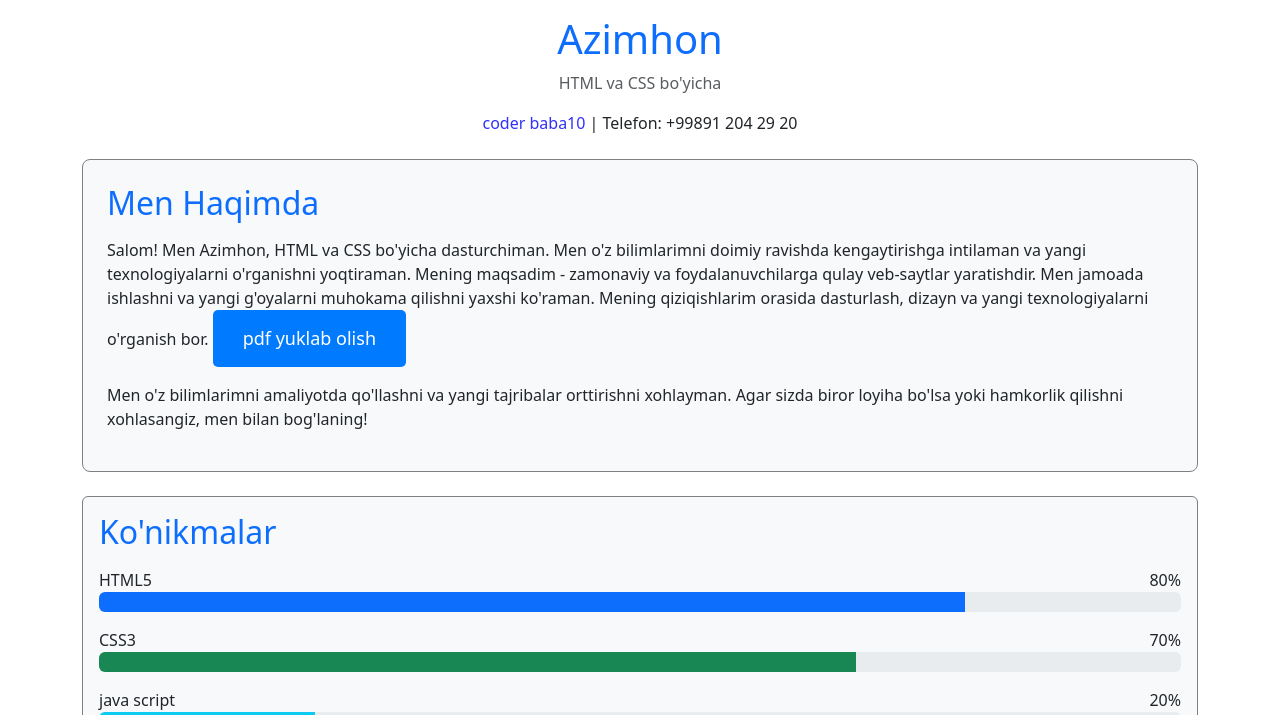
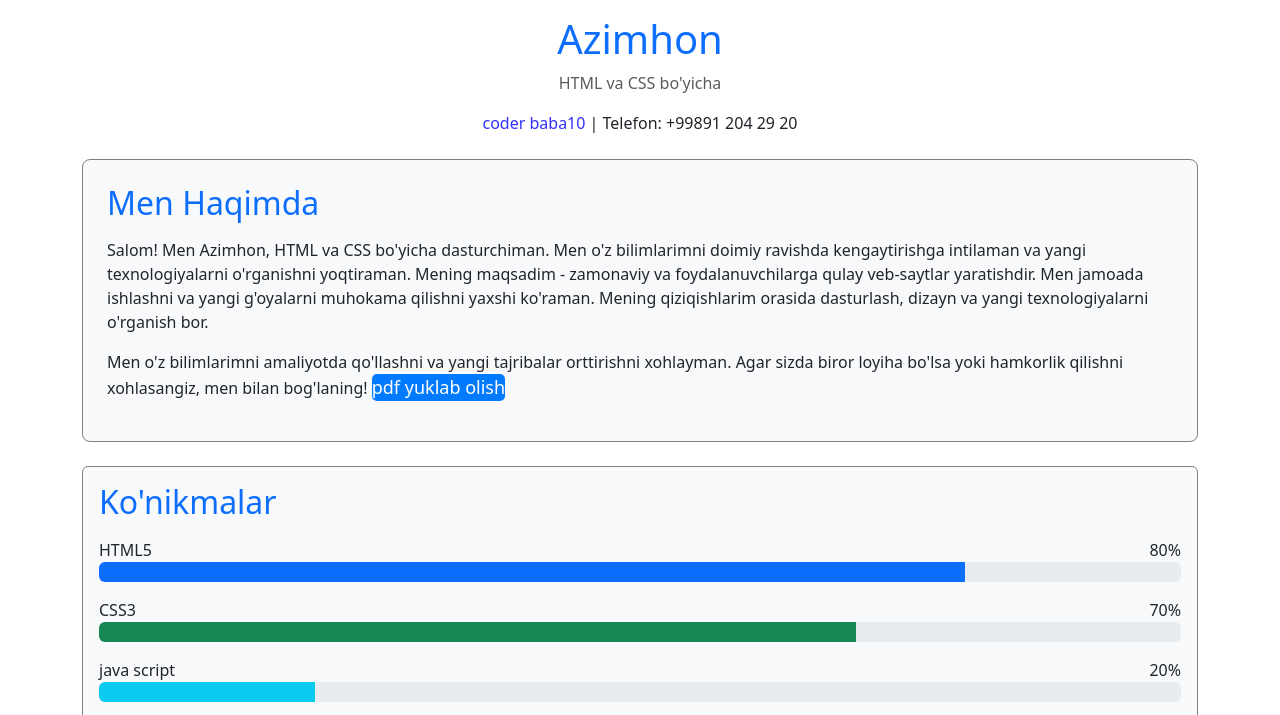
Before and after one commit to coderbaba10/resume, a plain HTML site: page index.html in a window 1280 px wide. Shown: the part 85-800 px from the top of the page. Drawn offline with nearby package versions, Linux system fonts and the light colour scheme.

Commit message:
Update index.html

```diff
--- a/index.html
+++ b/index.html
@@ -21,7 +21,7 @@
         }
         .animated-button {
     display: inline-block;
-    padding: 15px 30px;
+
     font-size: 18px;
     color: white;
     background-color: #007bff;
@@ -90,12 +90,12 @@
                     Mening maqsadim - zamonaviy va foydalanuvchilarga qulay veb-saytlar yaratishdir.
                     Men jamoada ishlashni va yangi g'oyalarni muhokama qilishni yaxshi ko'raman.
                     Mening qiziqishlarim orasida dasturlash, dizayn va yangi texnologiyalarni o'rganish bor.
-                         <a href="Modern Minimalist CV Resume.pdf" class="animated-button" download>pdf yuklab olish</a>
-
                   </p>
                   <p>
                       Men o'z bilimlarimni amaliyotda qo'llashni va yangi tajribalar orttirishni xohlayman.
                       Agar sizda biror loyiha bo'lsa yoki hamkorlik qilishni xohlasangiz, men bilan bog'laning!
+                                  <a href="Modern Minimalist CV Resume.pdf" class="animated-button" download>pdf yuklab olish</a>
+
                   </p>
               </section>
           </main>
```
